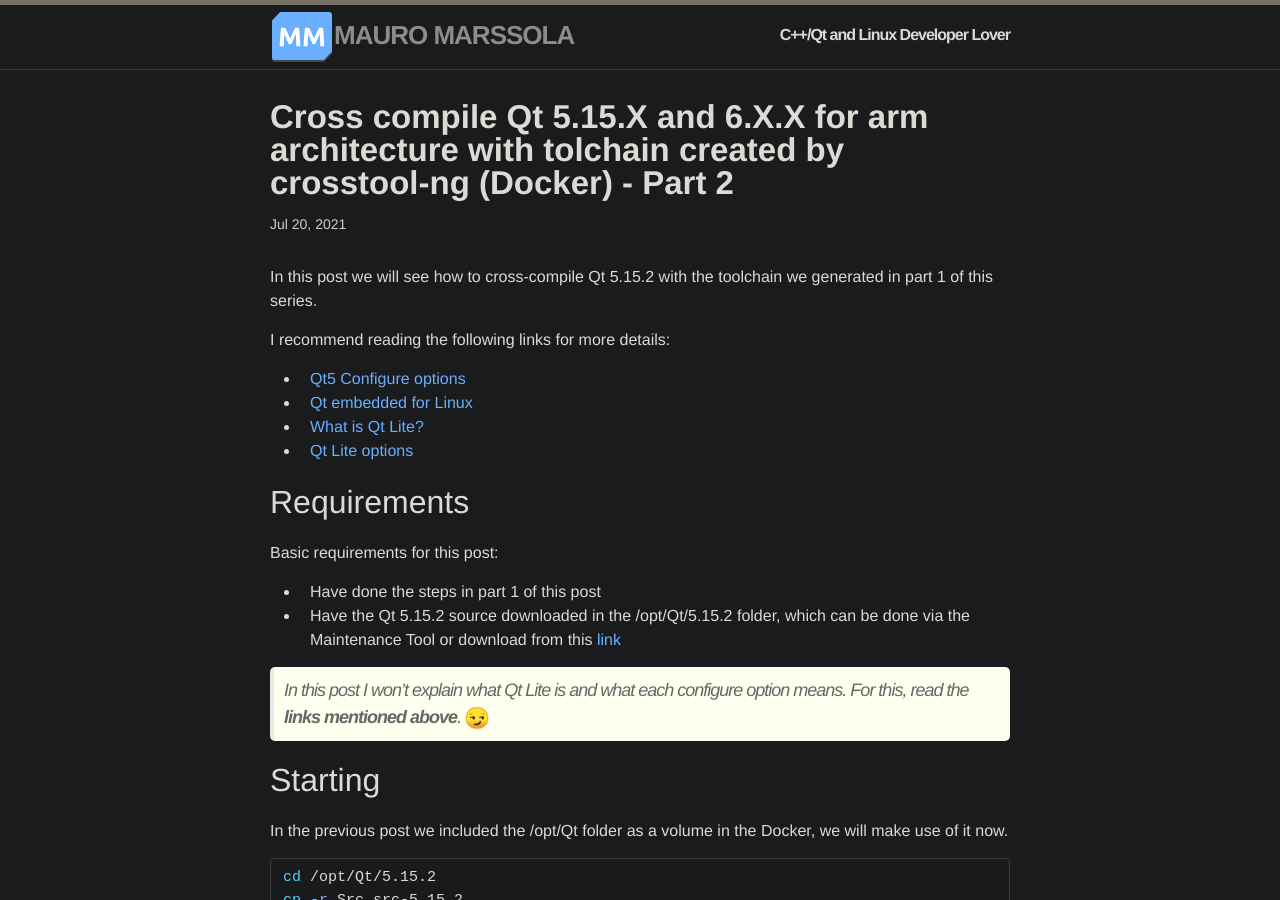
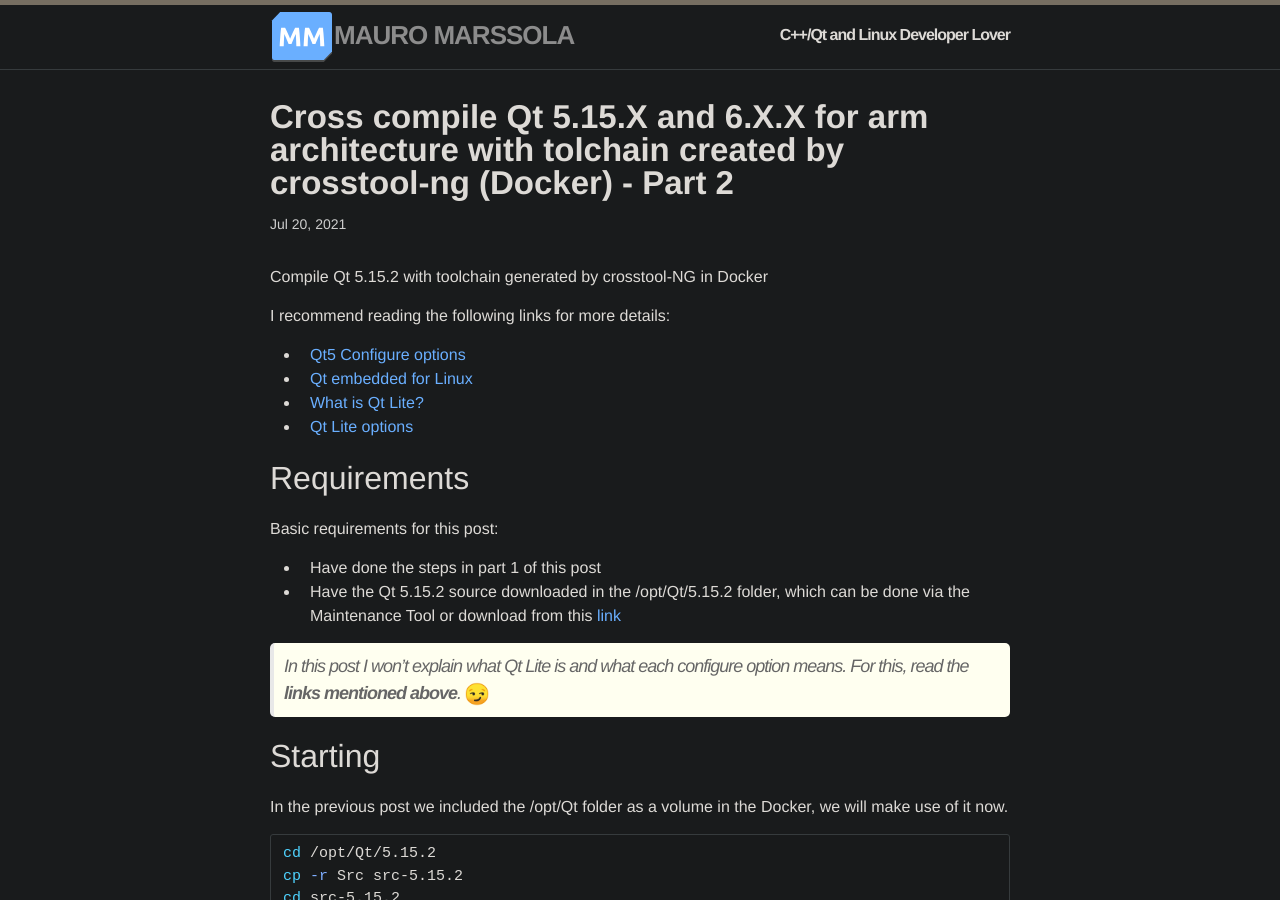
Before and after one commit to marssola/marssola.github.io, a Jekyll site: the page built from _posts/2021-07-20-qt5-qt6-cross-compiled-part2.md, in a window 1280 px wide and 900 px high. Built offline with Jekyll 4.4.1, drawn with Linux system fonts in a browser that asks for light colours.

Commit message:
Update description posts

```diff
--- a/_posts/2021-07-20-qt5-qt6-cross-compiled-part2.md
+++ b/_posts/2021-07-20-qt5-qt6-cross-compiled-part2.md
@@ -2,7 +2,7 @@
 title: Cross compile Qt 5.15.X and 6.X.X for arm architecture with tolchain created by crosstool-ng (Docker) - Part 2
 tags: [toolchain, docker, crosstool-ng, crosstool-NG, cross, cross-compile, arm, gcc, g++, Qt, Qt5, Qt 5.15]
 ---
-In this post we will see how to cross-compile Qt 5.15.2 with the toolchain we generated in part 1 of this series.
+Compile Qt 5.15.2 with toolchain generated by crosstool-NG in Docker
 
 I recommend reading the following links for more details:
 
```
Also changed, not shown: _posts/2021-07-19-qt5-qt6-cross-compiled-part1.md (+1 -1 lines), _posts/2021-07-22-qt5-qt6-cross-compiled-part3.md (+1 -1 lines).
